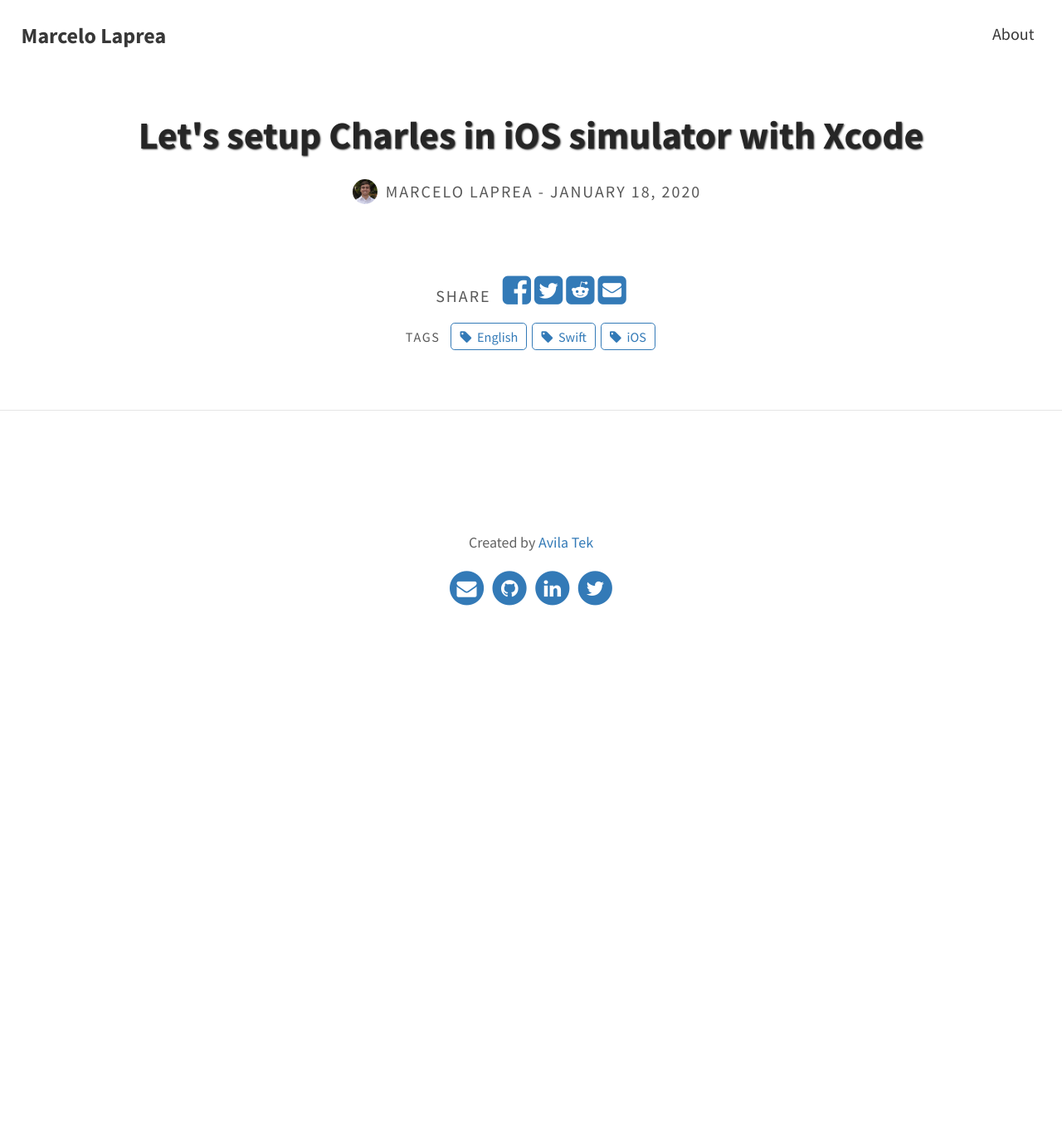
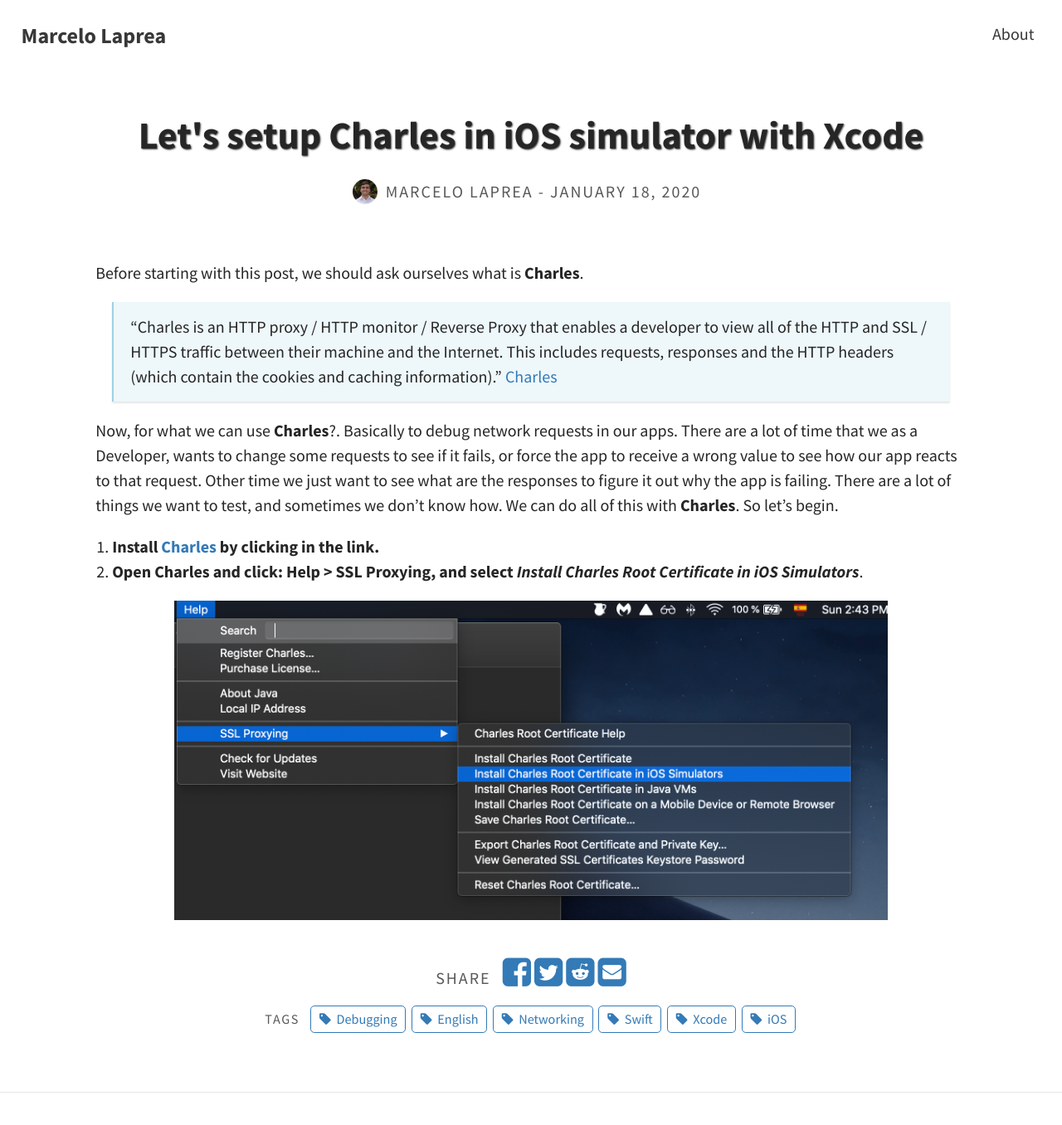
Before and after one commit to lapreamarcelo/lapreamarcelo.github.io, a Jekyll site: the page built from _posts/2020-01-18-Setup-Charles-in-Simulator-xcode.md, in a window 1280 px wide and 1400 px high. Shown: the top 1356 px of the window at 83% size. Built offline with Jekyll 4.4.1, drawn with Linux system fonts in a browser that asks for light colours.

Commit message:
Upload first post

```diff
--- a/_posts/2020-01-18-Setup-Charles-in-Simulator-xcode.md
+++ b/_posts/2020-01-18-Setup-Charles-in-Simulator-xcode.md
@@ -2,5 +2,18 @@
 layout: post
 title: "Let's setup Charles in iOS simulator with Xcode"
 author: marcelolaprea
-tags: [Swift, iOS, English]
+tags: [Swift, iOS, Xcode, Networking, Debugging, English]
 ---
+
+Before starting with this post, we should ask ourselves what is **Charles**.
+
+> "Charles is an HTTP proxy / HTTP monitor / Reverse Proxy that enables a developer to view all of the HTTP and SSL / HTTPS traffic between their machine and the Internet. This includes requests, responses and the HTTP headers (which contain the cookies and caching information)."
+<a href="https://www.charlesproxy.com" target="_blank">Charles</a>
+
+Now, for what we can use **Charles**?. Basically to debug network requests in our apps. There are a lot of time that we as a Developer, wants to change some requests to see if it fails, or force the app to receive a wrong value to see how our app reacts to that request. Other time we just want to see what are the responses to figure it out why the app is failing. There are a lot of things we want to test, and sometimes we don't know how. We can do all of this with **Charles**. So let's begin.
+
+1. **Install <a href="https://www.charlesproxy.com/download/" target="_blank">Charles</a> by clicking in the link.**
+
+2. **Open Charles and click: Help > SSL Proxying, and select *Install Charles Root Certificate in iOS Simulators***.
+
+<img src="/assets/img/posts/2020-01-18-Setup-Charles-in-Simulator-xcode/p1.png" alt="Charles">
```
Also changed, not shown: assets/img/posts/2020-01-18-Setup-Charles-in-Simulator-xcode/p1.png (added).
